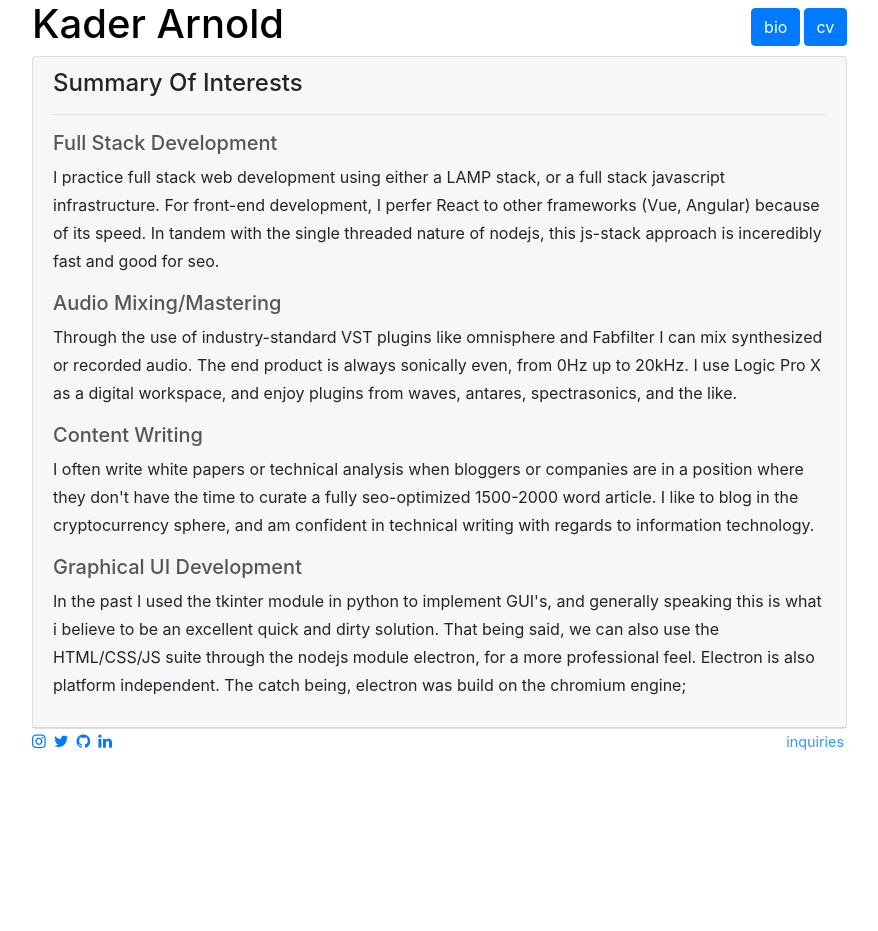
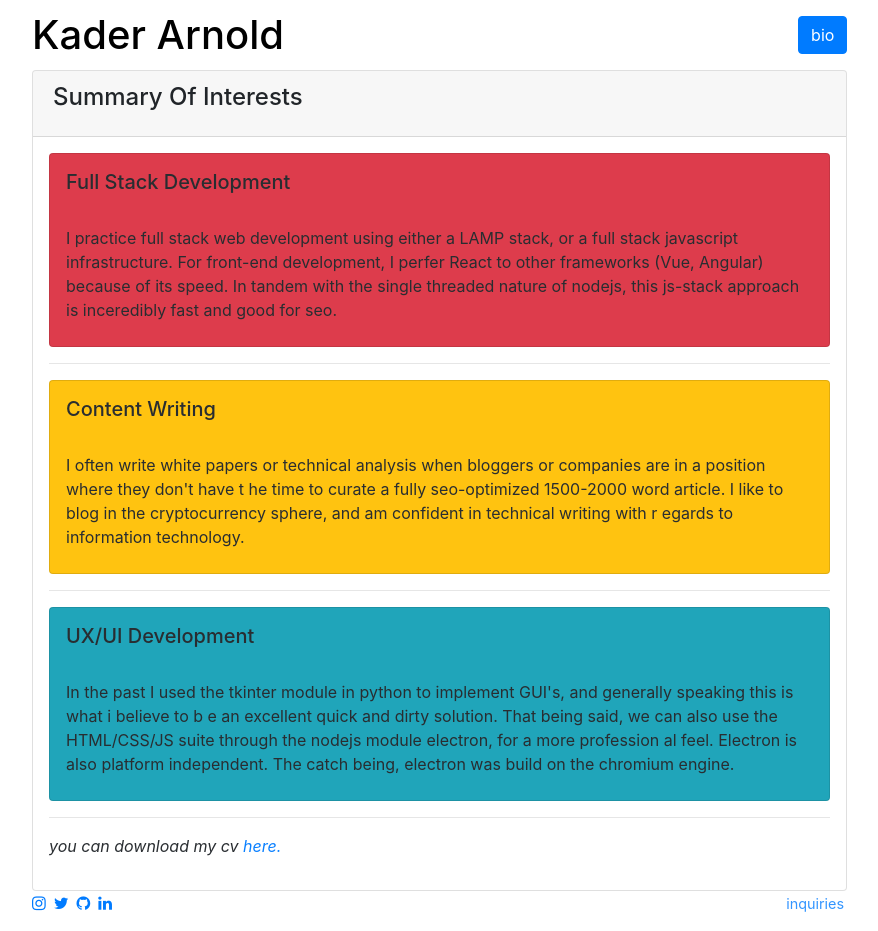
Before and after one commit to hey-kader/bootstrap, a React (Create React App) app: page /bio in a window 1280 px wide. Shown: the whole page, without its empty margins (192-1070 px from the left). Before the commit the page ends 800 px from the top, so only its background shows below. Built offline with nearby package versions, Linux system fonts and the light colour scheme.

Commit message:
changed the card coloring in the bio and added nested cards.

```diff
--- a/src/Components/Bio.js
+++ b/src/Components/Bio.js
@@ -1,29 +1,44 @@
 import React, { Component } from 'react';
-import { Card, Button } from 'react-bootstrap';
+import { Card, Button} from 'react-bootstrap';
 
 class Forward extends Component {
 	render () {
 		return (
 			<Card id="main-card" style={{width: "98%"}}>
-					<Card.Header>
-						<Card.Title><h4>Summary Of Interests</h4></Card.Title>
+				<Card.Header>
+					<Card.Title><h4>Summary Of Interests</h4></Card.Title>
+				</Card.Header>
+				<Card.Body style={{opacity: "96%", padding: "0.5rem", margin: "0.5rem"}}>
+						<Card bg="danger">
+							<Card.Title style={{padding: "0.5rem", margin: "0.5rem"}}>
+								<h5>Full Stack Development</h5>
+							</Card.Title>
+							<Card.Text style={{padding: "0.5rem", margin: "0rem 0.5rem"}}>
+								<p> I practice full stack web development using either a LAMP stack, or a full stack javascript infrastructure. For front-end development, I perfer React to other frameworks (Vue, Angular) because of its speed. In tandem with the single threaded nature of nodejs, this js-stack approach is inceredibly fast and good for seo.
+								</p>
+							</Card.Text>
+						</Card>
 						<hr />
-						<Card.Text style={{lineHeight: "1.75rem"}}>
-
-							<h5 style={{color: '#555'}}>Full Stack Development</h5>
-							<p>I practice full stack web development using either a LAMP stack, or a full stack javascript infrastructure. For front-end development, I perfer React to other frameworks (Vue, Angular) because of its speed. In tandem with the single threaded nature of nodejs, this js-stack approach is inceredibly fast and good for seo.
-							</p>
-
-							<h5 style={{color: '#555'}}>Audio Mixing/Mastering</h5>
-							<p>Through the use of industry-standard VST plugins like omnisphere and Fabfilter I can mix synthesized or recorded audio. The end product is always sonically even, from 0Hz up to 20kHz. I use Logic Pro X as a digital workspace, and enjoy plugins from waves, antares, spectrasonics, and the like.</p>
-							<h5 style={{color: '#555'}}>Content Writing</h5>
-							<p>
-								I often write white papers or technical analysis when bloggers or companies are in a position where they don't have the time to curate a fully seo-optimized 1500-2000 word article. I like to blog in the cryptocurrency sphere, and am confident in technical writing with regards to information technology.
-							</p>
-							<h5 style={{color: '#555'}}>Graphical UI Development</h5>
-							<p>In the past I used the tkinter module in python to implement GUI's, and generally speaking this is what i believe to be an excellent quick and dirty solution. That being said, we can also use the HTML/CSS/JS suite through the nodejs module electron, for a more professional feel. Electron is also platform independent. The catch being, electron was build on the chromium engine;</p>
-						</Card.Text>
-					</Card.Header>
+						<Card bg="warning">
+							<Card.Title style={{padding: "0.5rem", margin: "0.5rem"}}>
+								<h5>Content Writing</h5>
+							</Card.Title>
+							<Card.Text style={{padding: "0.5rem", margin: "0rem 0.5rem"}}>
+								<p>I often write white papers or technical analysis when bloggers or companies are in a position where they don't have t    he time to curate a fully seo-optimized 1500-2000 word article. I like to blog in the cryptocurrency sphere, and am confident in technical writing with r    egards to information technology.</p>
+							</Card.Text>
+						</Card>
+						<hr />
+						<Card bg="info">
+							<Card.Title style={{padding: "0.5rem", margin: "0.5rem"}}>
+								<h5>UX/UI Development</h5>
+							</Card.Title>
+							<Card.Text style={{padding: "0.5rem", margin: "0rem 0.5rem"}}>
+								<p>In the past I used the tkinter module in python to implement GUI's, and generally speaking this is what i believe to b    e an excellent quick and dirty solution. That being said, we can also use the HTML/CSS/JS suite through the nodejs module electron, for a more profession    al feel. Electron is also platform independent. The catch being, electron was build on the chromium engine.</p>
+							</Card.Text>
+						</Card>
+						<hr />
+						<p><i>you can download my cv <a href="CV.pdf" target="_blank">here.</a></i></p>
+					</Card.Body>
 			</Card>
 		);
 
--- a/src/Components/CV.js
+++ b/src/Components/CV.js
@@ -1,9 +1,12 @@
 import React, {Component} from 'react';
+import {Image} from 'react-bootstrap';
 
 class CV extends Component {
 	render () {
 		return (
-			<h1>cv</h1>
+			<article>
+				<img src="./CV.pdf" alt="cv" />
+			</article>
 		);
 	}
 }
--- a/src/Components/Nav.js
+++ b/src/Components/Nav.js
@@ -22,15 +22,12 @@ class Nav extends Component {
 		return (
 		  <nav style={style}>
 			  <Link style={{color: 'black', display: "inline-block"}} to="/" >
-				  <h1 style={{margin: "0rem 0.5rem 0.5rem 0rem"}}>Kader Arnold</h1>
+				  <h1 style={{margin: "0.7rem 0.5rem 0.5rem 0rem"}}>Kader Arnold</h1>
 			  </Link>
 			 <ButtonGroup style={buttonStyle} toggle>
-				  <Link to="/bio">
-					  <Button id="bio" style={{marginLeft: "0.2rem"}}>bio</Button>
-				 </Link>
-				  <Link to="/cv">
-					  <Button id="cv" style={{marginLeft: "0.2rem"}}>cv</Button>
-				 </Link>
+				  <Link to="/bio" style={{margin: "0.5rem 0rem 0.5rem 0.5rem"}}>
+					  <Button id="bio" style={{marginLeft: "1rem"}}>bio</Button>
+				  </Link>
 			</ButtonGroup>
 		  </nav>
 		);
```
Also changed, not shown: 1 other file (tests, documents, lock files or other folders).
